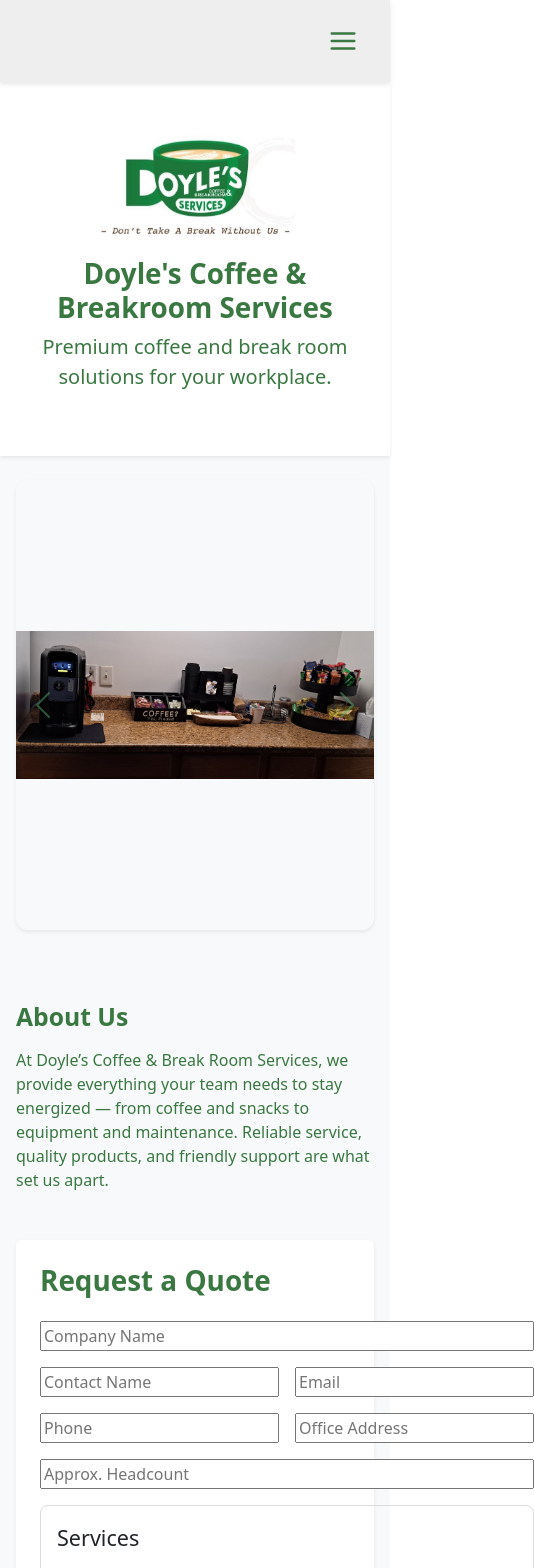
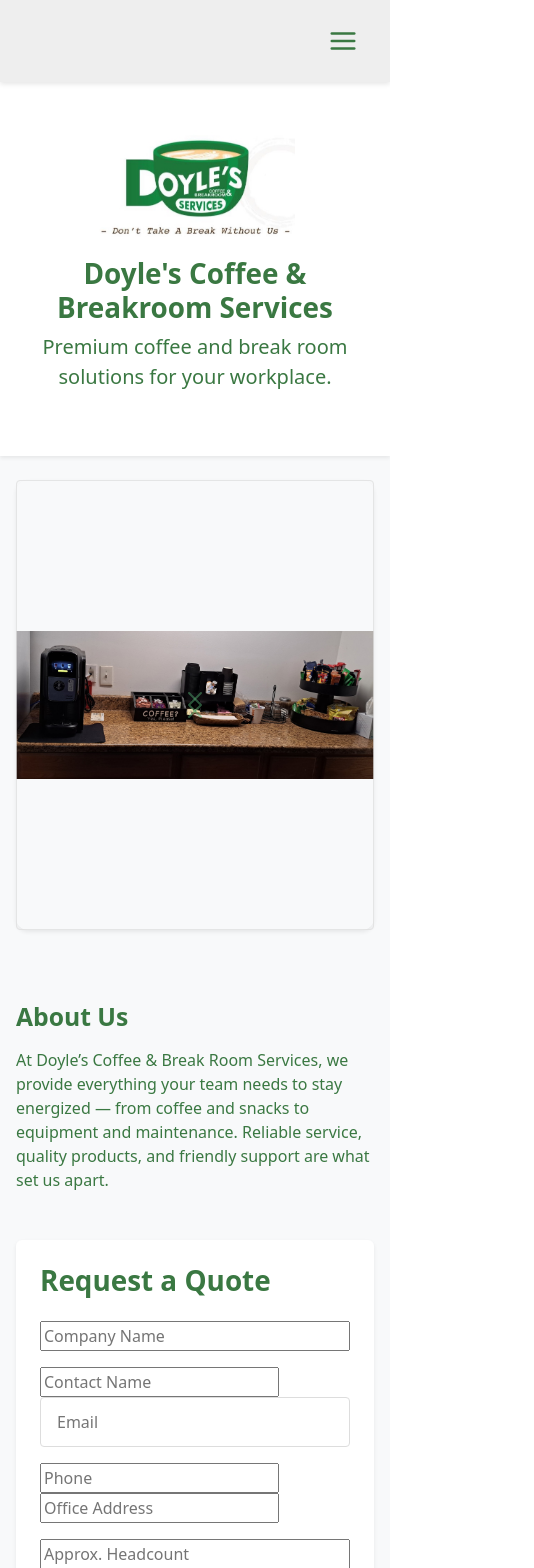
Before and after one commit to adriantheodor/doyles-coffee-front, a React (Create React App) app: page / in a window 390 px wide. Shown: the top 1568 px of the page, 534 px wide, since content can reach past the window. Built offline with nearby package versions, Linux system fonts and the light colour scheme; no server answers.

Commit message:
fixing mobile spacing 2

```diff
--- a/src/pages/HomePage.css
+++ b/src/pages/HomePage.css
@@ -8,6 +8,20 @@
 /* Base text color for the entire home page */
 .home-page {
   color: var(--brand-green);
+}
+
+
+.home-page input[type="text"],
+.home-page input[type="email"],
+.home-page input[type="tel"],
+.home-page input[type="number"],
+.home-page textarea,
+.home-page button {
+  width: 100%; /* Ensure inputs fill their available width */
+  padding: 0.75rem 1rem;
+  border: 1px solid #ddd;
+  border-radius: 0.25rem;
+  box-sizing: border-box; /* Important: include padding/border in total width */
 }
 
 .main-header-logo {
--- a/src/pages/QuotePage.js
+++ b/src/pages/QuotePage.js
@@ -62,9 +62,9 @@ export default function QuotePage() {
         value={form.companyName}
         onChange={(e) => setForm({ ...form, companyName: e.target.value })}
       />
-      <div
-        style={{ display: "grid", gridTemplateColumns: "1fr 1fr", gap: "1rem" }}
-      >
+      <div className="form-row-responsive">
+        {" "}
+        {/* Changed to a class */}
         <input
           required
           placeholder="Contact Name"
@@ -79,9 +79,9 @@ export default function QuotePage() {
           onChange={(e) => setForm({ ...form, email: e.target.value })}
         />
       </div>
-      <div
-        style={{ display: "grid", gridTemplateColumns: "1fr 1fr", gap: "1rem" }}
-      >
+      <div className="form-row-responsive">
+        {" "}
+        {/* Changed to a class */}
         <input
           placeholder="Phone"
           value={form.phone}
--- /dev/null
+++ b/src/pages/QuoteRequestPage.css
@@ -0,0 +1,13 @@
+/* Default for larger screens: 2 columns */
+.form-row-responsive {
+  display: grid;
+  grid-template-columns: 1fr 1fr;
+  gap: 1rem;
+}
+
+/* For smaller screens (e.g., mobile), stack inputs vertically */
+@media (max-width: 576px) { /* Bootstrap's 'sm' breakpoint for mobile */
+  .form-row-responsive {
+    grid-template-columns: 1fr; /* Change to 1 column */
+  }
+}
```
